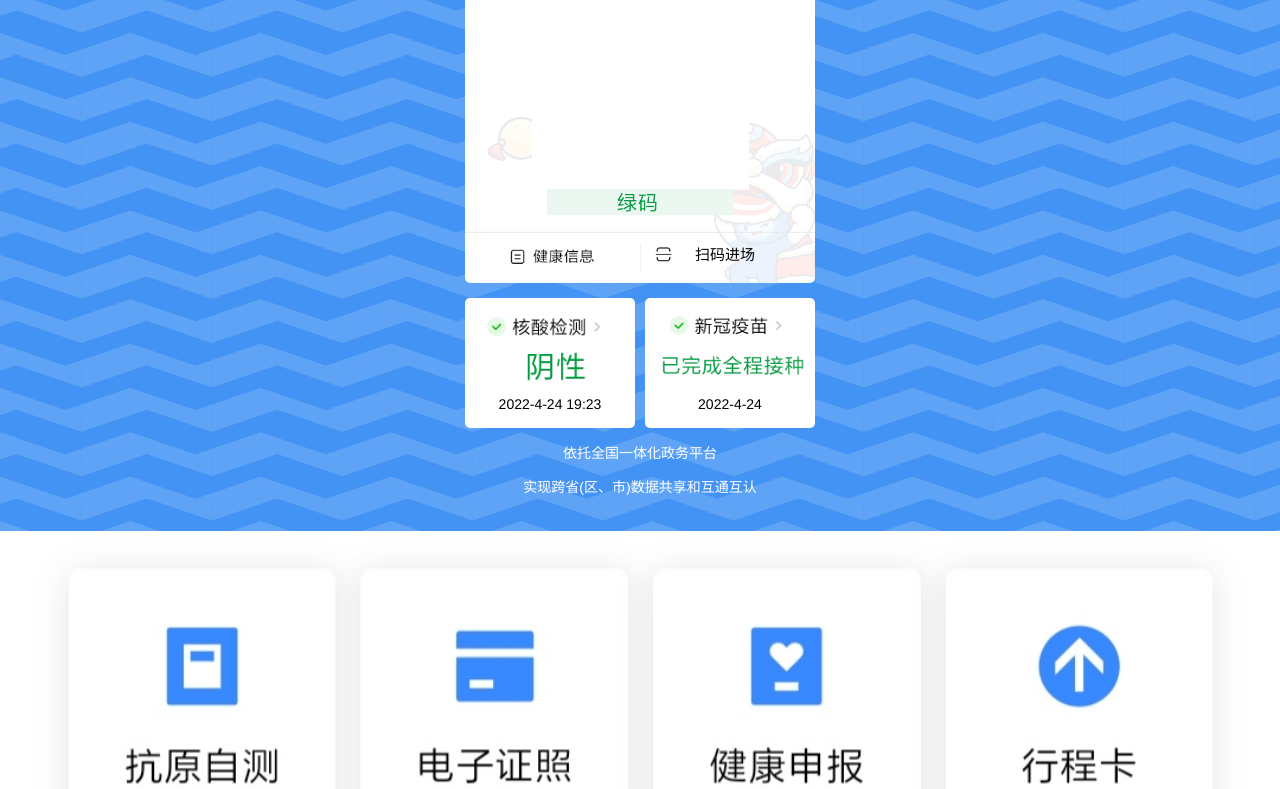
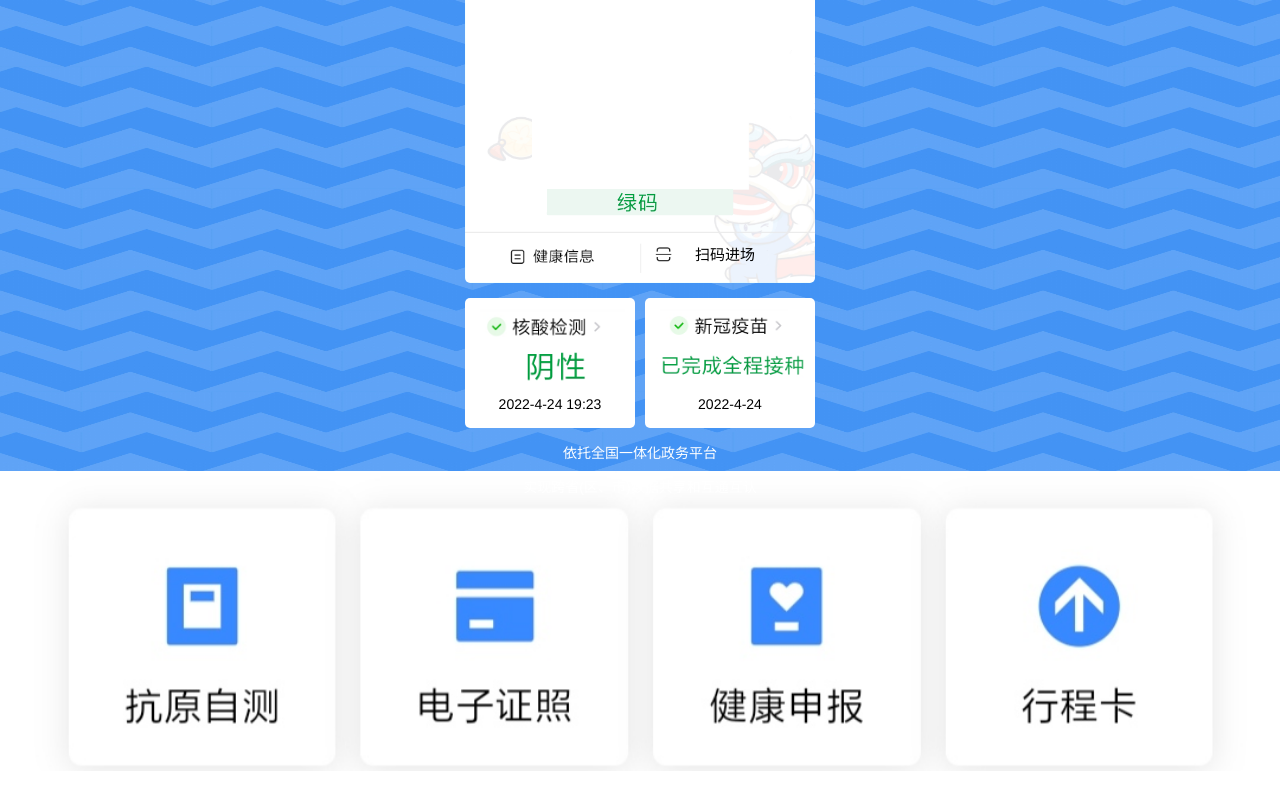
Before and after one commit to lhhcmm/limingzxf, a plain HTML site: page index.html in a window 1280 px wide. Shown: the part 179-968 px from the top of the page. Drawn offline with Linux system fonts and the light colour scheme.

Commit message:
first commit

```diff
--- a/main.css
+++ b/main.css
@@ -1,4 +1,3 @@
-
 
 
 
@@ -54,7 +53,7 @@ animation-fill-mode:backwards;
 /*margin-top:-.45rem;*/
 margin-top:0rem;
 /*设置往上移*/
-height:710px;
+height:650px;
 /*设置背景滚动高度*/
 
 position:relative
```
